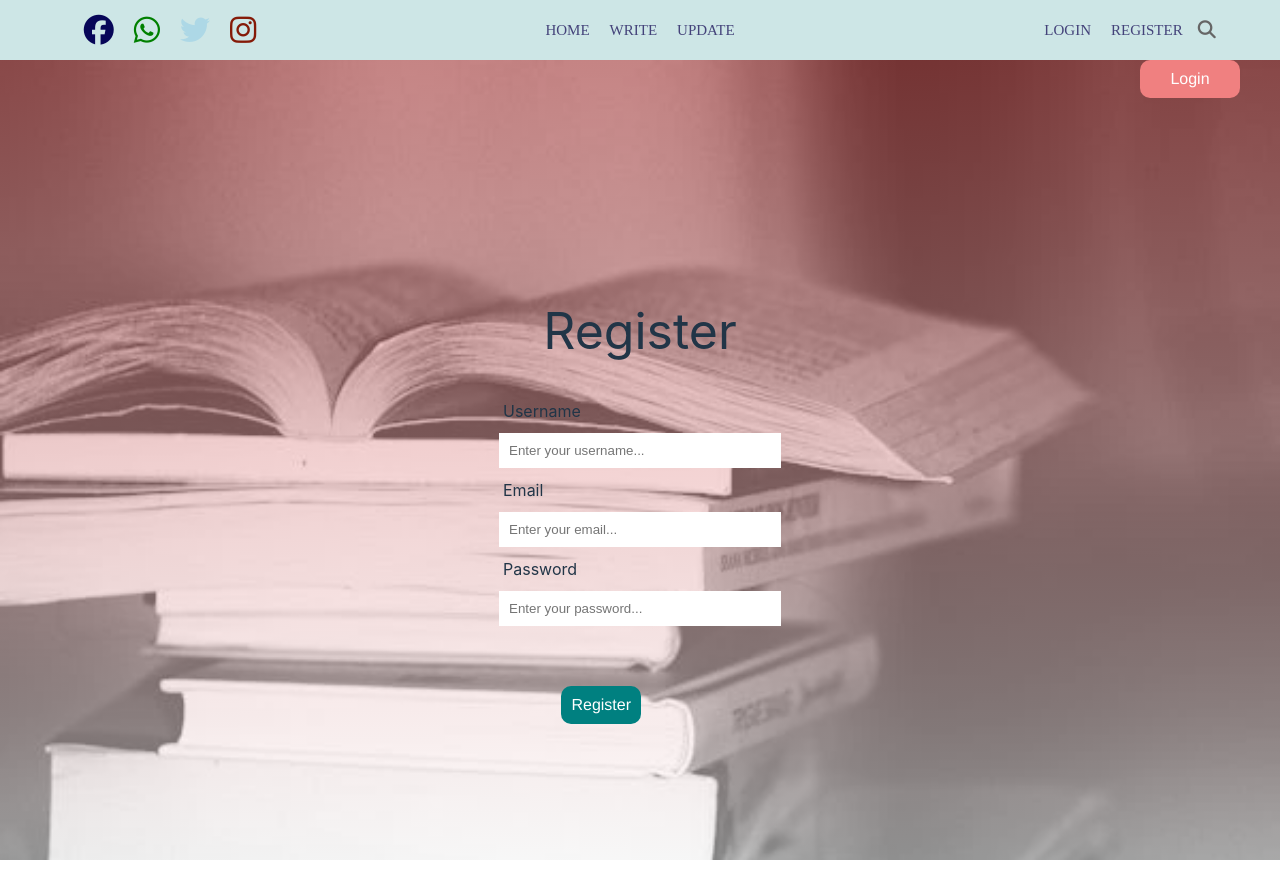
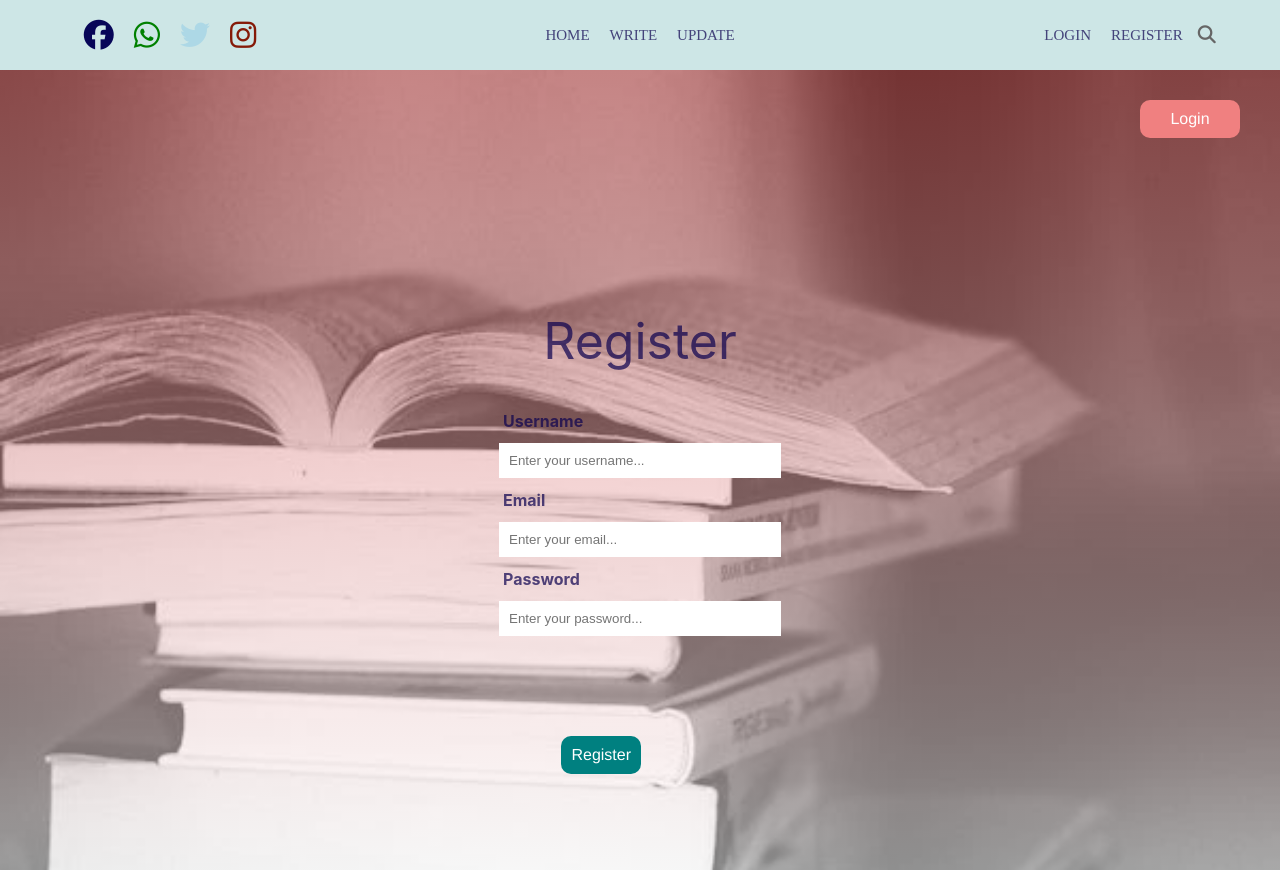
Before and after one commit to EngrHenry111/CapstoneProjectClient, a React (Vite) app: page /register in a window 1280 px wide. Built offline with nearby package versions, Linux system fonts and the light colour scheme.

Commit message:
delete operation

```diff
--- a/src/component/post/post.jsx
+++ b/src/component/post/post.jsx
@@ -16,6 +16,20 @@ export const Post = () => {
       })
       .catch((error) => console.error(error));
   }, []);
+
+  const handleDelete = async (postId) => {
+    try {
+      //await axios.delete(`https://capstoneprojectserver-1.onrender.com/deletePost/${postId}`);
+   await axios.delete(`https://capstoneprojectserver-1.onrender.com/posts/deletePost/${postId}`);
+
+
+      setPosts(posts.filter(post => post._id !== postId)); // update UI
+      alert("Post deleted!");
+    } catch (error) {
+      console.error("Delete error:", error);
+      alert("Failed to delete post.");
+    }
+  };
 
   return (
     <div  >
@@ -42,6 +56,13 @@ export const Post = () => {
            <span className="postDate">
               {new Date(post?.createdAt).toDateString()}
             </span>
+
+             <button
+            className="deleteButton"
+            onClick={() => handleDelete(post._id)}
+          >
+            Delete
+          </button>
         </div>
       ))}
     </div>
--- a/src/component/topbar/topbar.css
+++ b/src/component/topbar/topbar.css
@@ -1,6 +1,6 @@
 .top{
-    width: 100%;
-    height: 60px;
+    width: 100vw;
+    height: 70px;
     background-color: rgb(205, 230, 230);
     position: sticky;
     top: 0;
--- a/src/pages/login/login.css
+++ b/src/pages/login/login.css
@@ -16,6 +16,7 @@
 
 .loginTitle{
     font-size: 50px;
+ color: #0e0350b7;
 }
 
 .loginForm{
@@ -27,17 +28,21 @@
 
 .loginForm>label{
     margin: 10px 0;
-
+    color: #0e0350b7;
+    font-weight: 700;
 }
 
 .loginInput{
     padding: 10px;
     background-color: white;
     border: none;
+    width: 250px;
+
+
 }
 
 .loginButton{
-    margin-top: 20px;
+    margin-top: 50px;
     cursor: pointer;
     background-color: lightcoral;
     border: none;
@@ -49,7 +54,7 @@
 
 .registerButton{
     position: absolute;
-    top: 60px;
+    top: 100px;
     right: 40px;
     background-color: teal;
     color: white;
@@ -59,74 +64,3 @@
     border-radius: 10px;
     font-family: 'Franklin Gothic Medium', 'Arial Narrow', Arial, sans-serif;
 }
-
-
-/*
-* {
-    box-sizing: border-box;
-  }
-
-  html, body {
-    margin: 0;
-    padding: 0;
-    width: 100%;
-    height: 100%;
-    overflow-x: hidden;
-  }
-
-  .login {
-    width: 100vw;
-    height: 100vh;
-    display: flex;
-    flex-direction: column;
-    justify-content: center;
-    align-items: center;
-    background: linear-gradient(rgba(255,255,255,0.5), rgba(255,255,255,0.5)), url("/images/book.avif");
-    background-size: cover;
-    background-position: center;
-  }
-
-  .loginTitle {
-    font-size: 50px;
-  }
-
-  .loginForm {
-    margin-top: 20px;
-    display: flex;
-    flex-direction: column;
-  }
-
-  .loginForm>label {
-    margin: 10px 0;
-  }
-
-  .loginInput {
-    padding: 10px;
-    background-color: white;
-    border: none;
-  }
-
-  .loginButton {
-
-    margin-top: 20px;
-    cursor: pointer;
-    background-color: lightcoral;
-    border: none;
-    color: white;
-    border-radius: 10px;
-    padding: 10px;
-  }
-
-  .registerButton{
-    position: absolute;
-    top: 80px;
-    right: 40px;
-    background-color: teal;
-    color: white;
-    cursor: pointer;
-    border: none;
-    padding: 10px;
-    border-radius: 10px;
-    font-family: 'Franklin Gothic Medium', 'Arial Narrow', Arial, sans-serif;
-  }
-   */
--- a/src/pages/register/register.css
+++ b/src/pages/register/register.css
@@ -12,6 +12,7 @@
 
 .registerTitle{
     font-size: 50px;
+     color: #0e0350b7;
 }
 
 .registerForm{
@@ -24,6 +25,8 @@
 
 .registerForm>label{
     margin: 10px 4px;
+     color: #0e0350b7;
+     font-weight: 700;
 
 }
 
@@ -48,7 +51,7 @@
 
 .registerLoginButton{
     position: absolute;
-    top: 60px;
+    top: 100px;
     right: 40px;
     width: 100px;
     background-color: lightcoral;
@@ -59,82 +62,3 @@
     border-radius: 10px;
     font-family: 'Franklin Gothic Medium', 'Arial Narrow', Arial, sans-serif;
 }
-
-
-
-
-
-
-
-/* * {
-    box-sizing: border-box;
-  }
-
-  html, body {
-    margin: 0;
-    padding: 0;
-    width: 100%;
-    height: 100%;
-    overflow-x: hidden;
-
-  }
-
-  .register {
-    width: 100vw;
-    height: 100vh;
-    display: flex;
-    flex-direction: column;
-    justify-content: center;
-    align-items: center;
-    background: linear-gradient(rgba(255,255,255,0.5), rgba(255,255,255,0.5)), url("/images/book.avif");
-    background-size: cover;
-    background-position: center;
-  }
-
-  .registerTitle {
-    font-size: 50px;
-    color: rgb(6, 156, 156);
-  }
-
-  .registerForm {
-    margin-top: 20px;
-    display: flex;
-    flex-direction: column;
-  }
-
-  .registerForm > label {
-    margin: 10px 0;
-    color: rgb(4, 117, 117);
-  }
-
-  .registerInput {
-    padding: 10px;
-    background-color : white;
-    border: none;
-    color: rgb(6, 160, 160);
-  }
-
-  .registerButton {
-
-    margin-top: 20px;
-    cursor: pointer;
-    background-color: teal;
-    border: none;
-    color: white;
-    border-radius: 10px;
-    padding: 10px;
-  }
-
-  .registerLoginButton{
-    position: absolute;
-    top: 60px;
-    right: 40px;
-    background-color: lightcoral;
-    color: white;
-    cursor: pointer;
-    border: none;
-    padding: 10px;
-    border-radius: 10px;
-    font-family: 'Franklin Gothic Medium', 'Arial Narrow', Arial, sans-serif;
-  }
-   */
```
